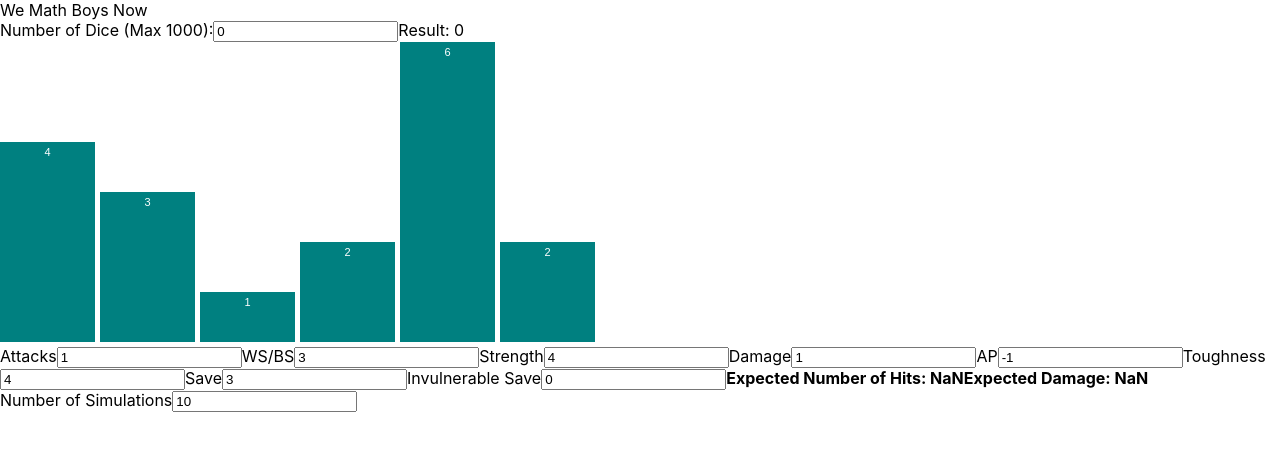
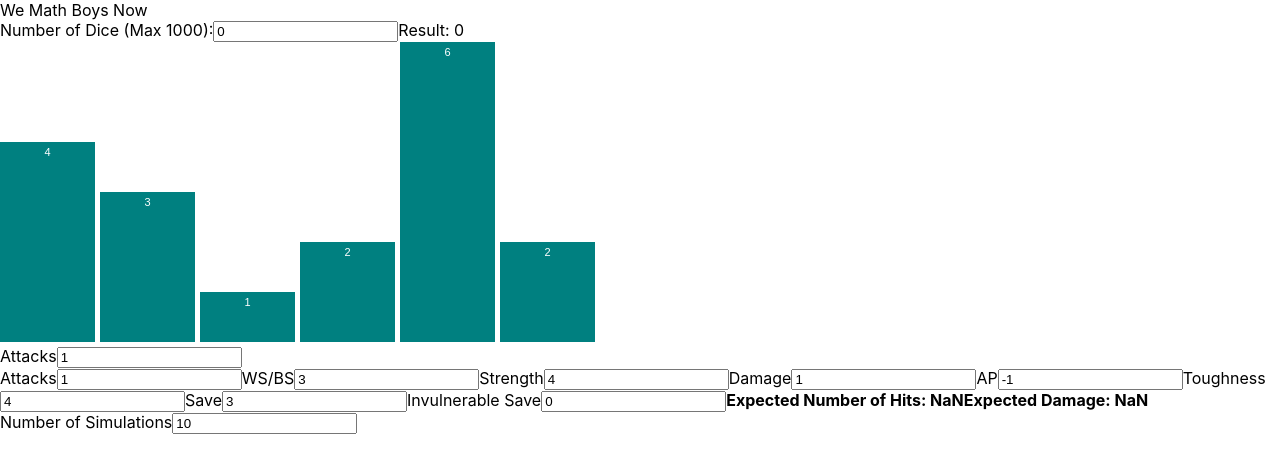
Before and after one commit to deakolt/mathofsigmar, a React (Create React App) app: page / in a window 1280 px wide. Shown: the top 468 px of the page. Built offline with nearby package versions, Linux system fonts and the light colour scheme.

Commit message:
redux store connected for attacks

```diff
--- a/src/App.tsx
+++ b/src/App.tsx
@@ -1,5 +1,4 @@
 import React from 'react';
-import ReactDOM from 'react-dom';
 
 import { Provider } from 'react-redux';
 import store from './redux/store';
@@ -8,6 +7,7 @@ import Chart from './components/Chart';
 import ExpectedDamage from './components/ExpectedDamage';
 import MathForm from './MathForm';
 import Simulation from './components/Simulation';
+import StatsForm from './components/StatsForm';
 
 function App() {
 	return (
@@ -17,10 +17,12 @@ function App() {
 			  We Math Boys Now
 			</header>
 			<main>
-			  <MathForm />
-			  <Chart />
-			  <ExpectedDamage />
-			  <Simulation />
+
+			<MathForm />
+			<Chart />
+			<StatsForm />
+			<ExpectedDamage />
+			<Simulation />
 			</main>
 		  </div>
 		</Provider>
--- a/src/components/StatsForm.tsx
+++ b/src/components/StatsForm.tsx
@@ -4,22 +4,35 @@ import { connect } from 'react-redux'
 import { updateAttacks } from '../redux/actions'
 
 interface Props {
-
+	attacks: number
+	updateAttacks: any
 }
 
 interface State {
 	attacks: number
 }
 
+const mapStateToProps = (state: any) => {
+	console.log('state in MapStateToProps', state);
+	const attacks: number = state['combatStats']['attacks'];
+	return { attacks };
+}
+
 class StatsForm extends React.Component<Props, State> {
-	constructor() {
-		super(props)
+	constructor(props: any) {
+		super(props);
 
-		this.state = { attacks: 0 }
+		this.state = { attacks: 0 };
 	}
 
 	handleUpdateAttacks = (event: any) => {
-		this.props.updateAttacks(this.state.attacks)
+		this.props.updateAttacks(this.state.attacks);
+	}
+
+	updateAttacks = (attacks: any) => {
+		console.log('updateAttacks', attacks)
+		this.setState({ attacks })
+		this.props.updateAttacks(attacks);
 	}
 
 	render() {
@@ -28,14 +41,14 @@ class StatsForm extends React.Component<Props, State> {
 				<label>Attacks</label>
 				<input type="number"
 					   name="attacks"
-					   value={this.state.attacks}
-					   onChange={this.handleUpdateAttacks} />
+					   value={this.props.attacks}
+					   onChange={e => this.updateAttacks(e.target.value)} />
 			</form>
 		)
 	}
 }
 
 export default connect(
-	null,
+	mapStateToProps,
 	{ updateAttacks }
-)(StatsForm)
+)(StatsForm);
--- a/src/redux/actions.ts
+++ b/src/redux/actions.ts
@@ -1,6 +1,6 @@
-import { UPDATE_ATTACKS } from './actionTypes'
+import UPDATE_ATTACKS from './actionTypes'
 
-export const updateAttacks = attacks => ({
+export const updateAttacks = (attacks: number) => ({
 	type: UPDATE_ATTACKS,
 	payload: {
 		attacks: attacks
--- a/src/redux/reducers/combatStats.ts
+++ b/src/redux/reducers/combatStats.ts
@@ -11,11 +11,12 @@ const initialState: object = {
 	invulnerableSave: 0
 };
 
-export default function(state = initialState, action) {
+export default function(state = initialState, action: any) {
 	switch (action.type) {
 		case UPDATE_ATTACKS: {
-			const attacks: name = action.payload;
-
+			console.log('combatStats reducer', action)
+			const attacks: number = action.payload.attacks;
+			console.log('combatStats attacks', attacks)
 			return {
 				...state,
 				attacks: attacks
--- /dev/null
+++ b/src/redux/selectors.ts
@@ -0,0 +1 @@
+export const getAttacks = (store: any) => store.attacks;
```
Also changed, not shown: 1 other file (tests, documents, lock files or other folders).
